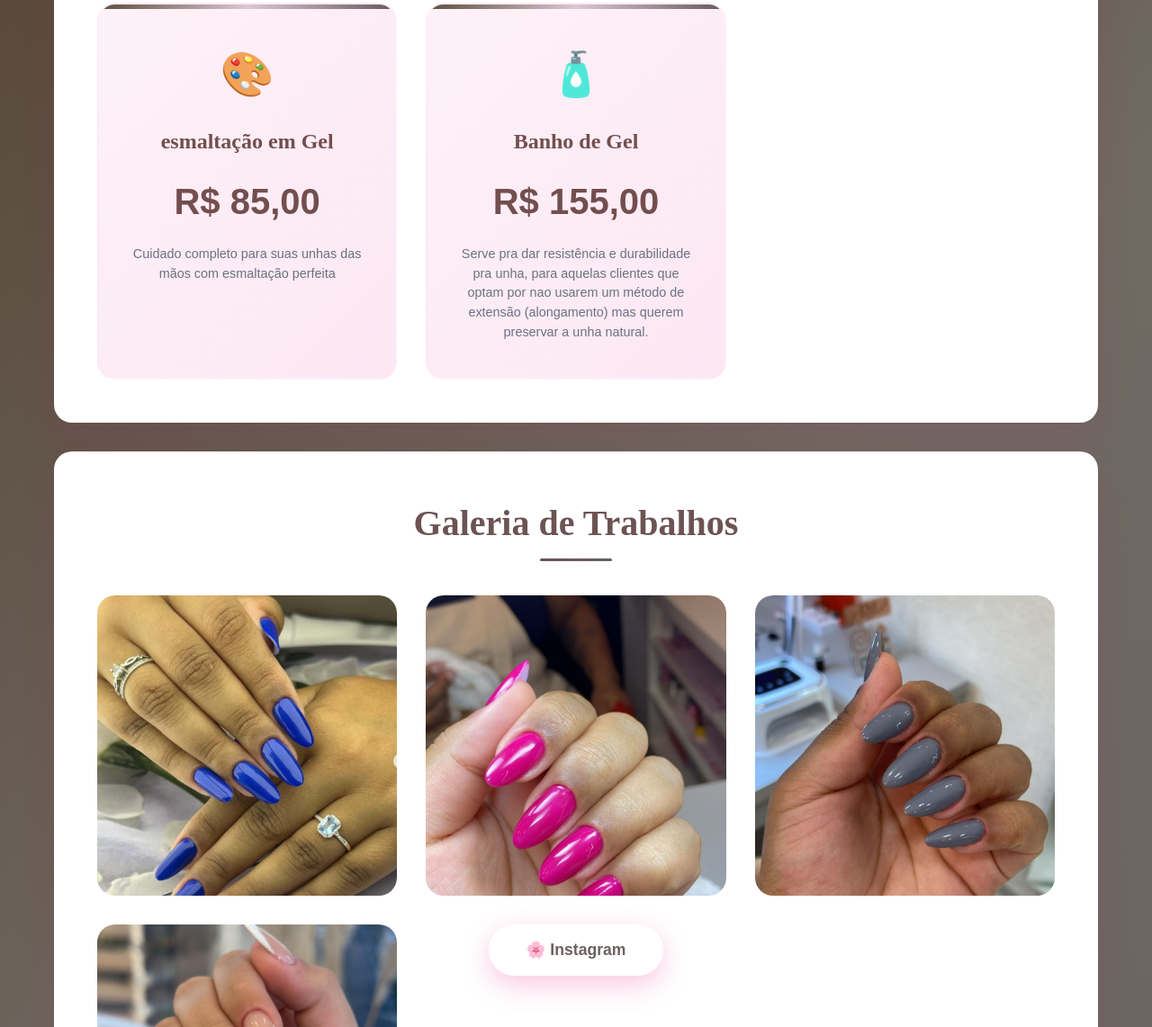
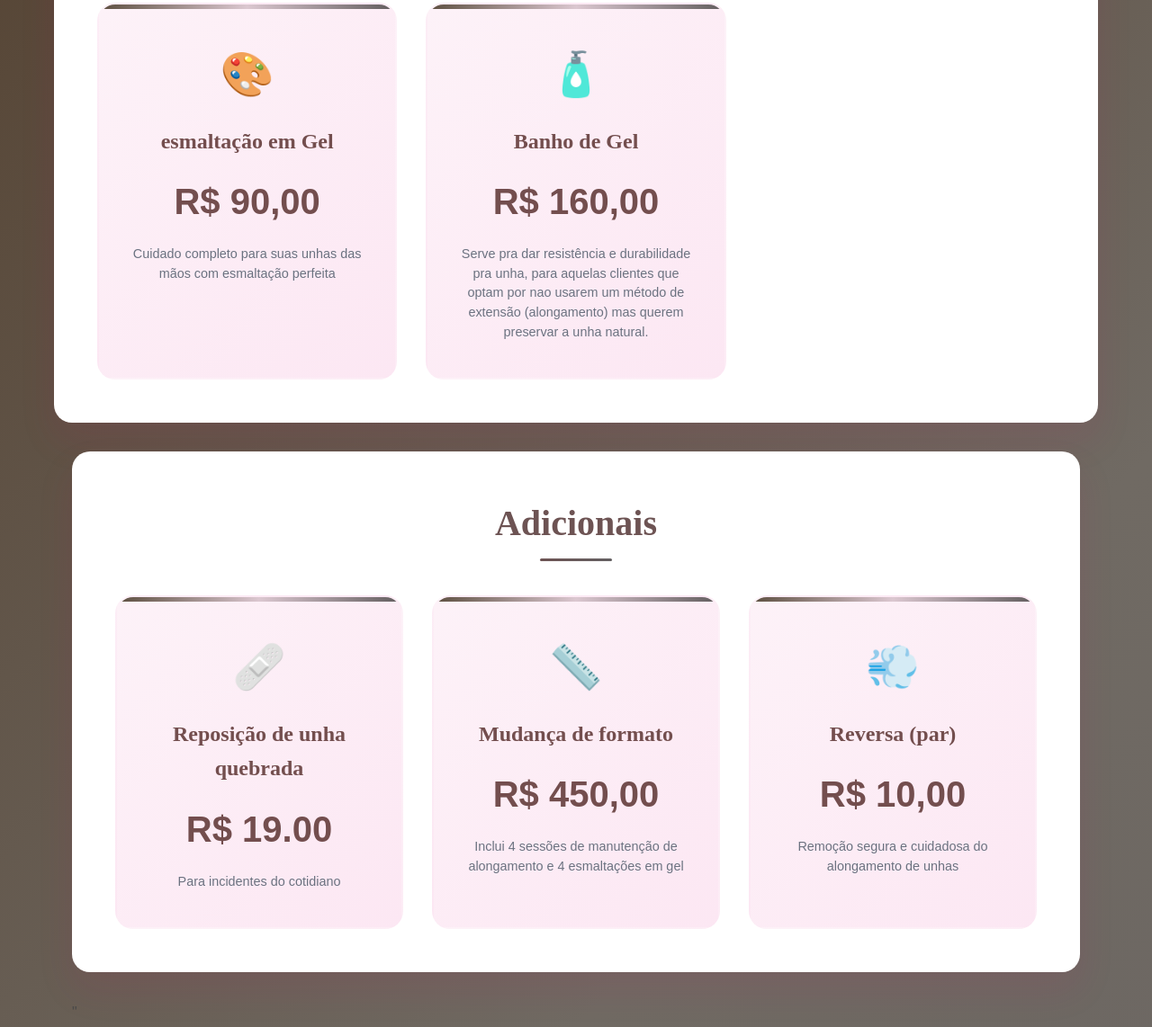
Before and after one commit to twSantana/Fabiola-Melo, a plain HTML site: page index.html in a window 1280 px wide. Shown: the part 932-2074 px from the top of the page at 90% size. Drawn offline with Linux system fonts and the light colour scheme; no server answers.

Commit message:
Update index.html
atualizando

```diff
--- a/index.html
+++ b/index.html
@@ -12,12 +12,14 @@
   script-src 'self' 'unsafe-inline' https://www.gstatic.com https://www.googleapis.com https://*.firebaseio.com;
   style-src 'self' 'unsafe-inline' https://fonts.googleapis.com;
   connect-src 'self' https://*.firebaseio.com wss://*.firebaseio.com;
+  inframe-src https://calendar.google.com;
 ">
 
   <title>Fabiola Melo - Catálogo</title>
   <link href="https://fonts.googleapis.com/css2?family=Playfair+Display:wght@400;600;700&family=Poppins:wght@300;400;500;600&display=swap" rel="stylesheet">
   <link rel="stylesheet" href="styles.css">
   <link rel="icon" href="logo.jpg" type="image/x-icon">
+  <linkl rel="https://calendar.google.com/calendar/scheduling-button-script.css" rel="stylesheet"></linkl>
 </head>
 <body>
   <header>
@@ -36,41 +38,68 @@
       <div class="pricing-container">
         <div class="pricing-card fade-in delay-1">
           <div class="icon">👑</div>
-          <h3>Aplicação de unha de vidro</h3>
-          <div class="price">R$ 190,00</div>
+          <h3>Aplicação em fibra de vidro</h3>
+          <div class="price">R$ 200,00</div>
           <p class="description">aplicação de unhas de fibra de vidro é uma técnica popular para alongar e fortalecer as unhas, oferecendo um resultado natural e duradouro</p>
         </div>
 
         <div class="pricing-card fade-in delay-2">
           <div class="icon">🦶</div>
           <h3>Pé em Gel<br><br></h3>
-          <div class="price">R$ 120,00</div>
+          <div class="price">R$ 140,00</div>
           <p class="description">Tratamento relaxante para os pés com hidratação e esmaltação</p>
         </div>
 
         <div class="pricing-card fade-in delay-3">
           <div class="icon">💅</div>
           <h3>Manutenção do alongamento</h3>
-          <div class="price">R$ 155,00</div>
+          <div class="price">R$ 160,00</div>
           <p class="description">Unhas longas e resistentes com técnica profissional em gel</p>
         </div>
 
         <div class="pricing-card fade-in delay-4">
           <div class="icon">🎨</div>
           <h3>esmaltação em Gel</h3>
-          <div class="price">R$ 85,00</div>
+          <div class="price">R$ 90,00</div>
           <p class="description">Cuidado completo para suas unhas das mãos com esmaltação perfeita</p>
         </div>
 
         <div class="pricing-card fade-in delay-5">
           <div class="icon">🧴</div>
           <h3>Banho de Gel<br></h3>
-          <div class="price">R$ 155,00</div>
+          <div class="price">R$ 160,00</div>
           <p class="description">Serve pra dar resistência e durabilidade pra unha, para aquelas clientes que optam por nao usarem um método de extensão (alongamento) mas querem preservar a unha natural.</p>
         </div>
       </div>
     </section>
 
+<div class="container">
+<section id="precos" class="fade-in">
+      <h2>Adicionais</h2>
+      <div class="pricing-container">
+        <div class="pricing-card fade-in delay-1">
+          <div class="icon">🩹</div>
+          <h3>Reposição de unha quebrada</h3>
+          <div class="price">R$ 19.00</div>
+          <p class="description">Para incidentes do cotidiano</p>
+        </div>
+
+        <div class="pricing-card fade-in delay-2">
+          <div class="icon">📏</div>
+          <h3>Mudança de formato</h3>
+          <div class="price">R$ 450,00</div>
+          <p class="description">Inclui 4 sessões de manutenção de alongamento e 4 esmaltações em gel</p>
+        </div>
+        <div class="pricing-card fade-in delay-3">
+          <div class="icon">💨</div>
+          <h3>Reversa (par)</h3>
+          <div class="price">R$ 10,00</div>
+          <p class="description">Remoção segura e cuidadosa do alongamento de unhas</p>
+        </div>
+      </div>
+</section>"
+
+</div>
     <section id="galeria" class="fade-in">
       <h2>Galeria de Trabalhos</h2>
       <div class="grid-galeria">
@@ -95,13 +124,24 @@
     <section id="contato" class="fade-in">
       <h2>Agende seu horário</h2>
       <p>Entre em contato conosco e marque seu momento de beleza e cuidado</p>
+
+
+
+      <button class="calendar-btn" onclick="agendarHorario()">📅 Agendar Horário
+    </button>
+
+
+
+
+
+
       <button class="btn whatsapp-btn" onclick="abrirWhatsApp()">💬 Falar no WhatsApp</button>
     </section>
 
     <section id="local" class="fade-in">
       <h2>Nosso Espaço</h2>
       <div class="mapa">
-        <iframe src="https://www.google.com/maps/embed?pb=!1m18!1m12!1m3!1d3603.7875600028465!2d-49.26062798805465!3d-25.41192077747983!2m3!1f0!2f0!3f0!3m2!1i1024!2i768!4f13.1!3m3!1m2!1s0x94dce5eb460132e1%3A0xc6baa3ed55655743!2sFab%C3%ADola%20Melo%20Nail%20Design!5e0!3m2!1spt-BR!2sbr!4v1752716156085!5m2!1spt-BR!2sbr" allowfullscreen="" loading="lazy"></iframe>
+        <iframe src="https://www.google.com/maps/embed?pb=!1m18!1m12!1m3!1d3604.104676637478!2d-49.331635188751044!3d-25.401306477486568!2m3!1f0!2f0!3f0!3m2!1i1024!2i768!4f13.1!3m3!1m2!1s0x94dce1a61b619161%3A0x9d369ca75e258027!2sRua%20Santa%20Bertila%20Boscardin%2C%20222%20-%20Santa%20Felicidade%2C%20Curitiba%20-%20PR%2C%2082020-490!5e0!3m2!1sen!2sbr!4v1756043147835!5m2!1sen!2sbr%22" allowfullscreen="" loading="lazy"></iframe>
         <div class="botoes-direcao">
           <button class="btn btn-outline" onclick="abrirGoogleMaps()">📍 Abrir no Google Maps</button>
           <button class="btn btn-outline" onclick="abrirWaze()">🚗 Abrir no Waze</button>
@@ -180,6 +220,7 @@
     }
 
   </script>
+  <script src="https://calendar.google.com/calendar/scheduling-button-script.js" async></script>
 
   <script type="module" src="scripts.js"></script>
 </body>
```
